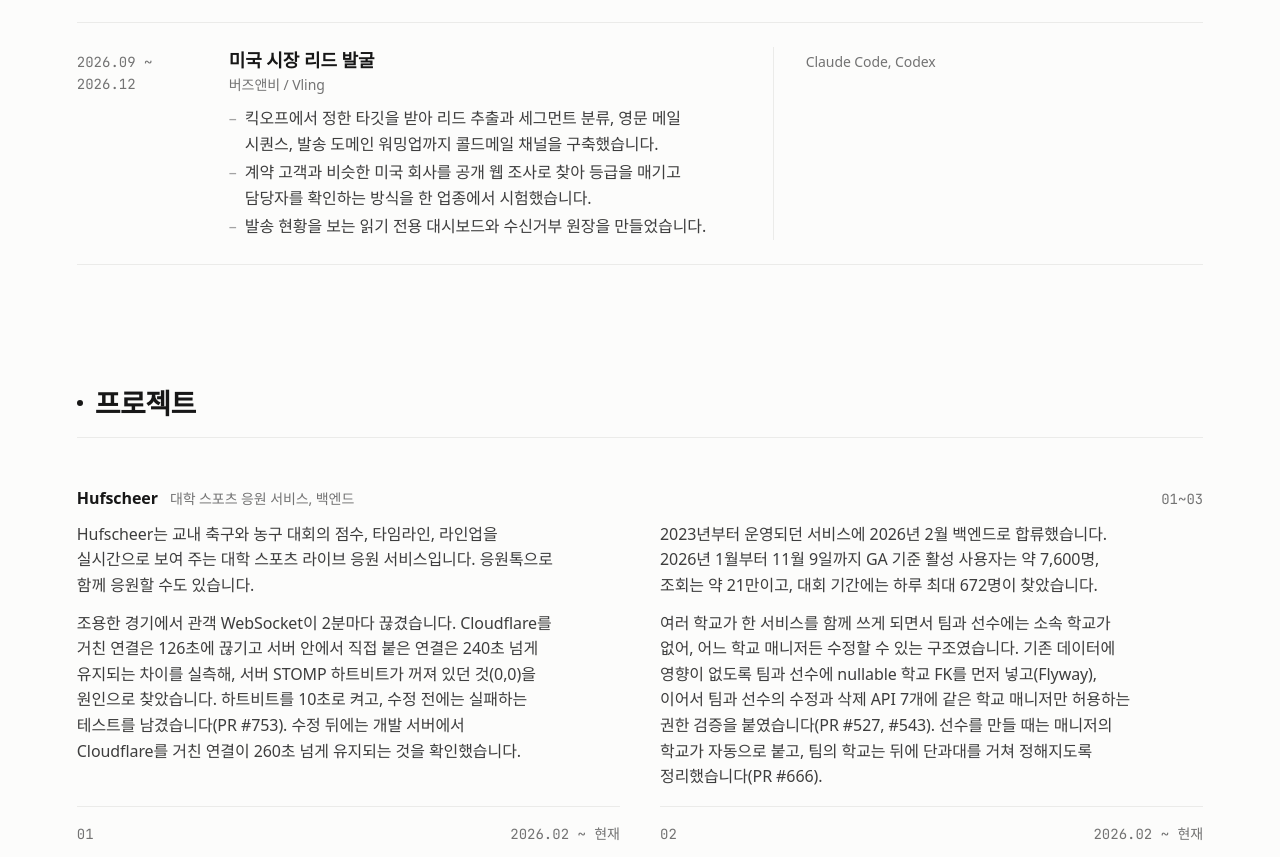
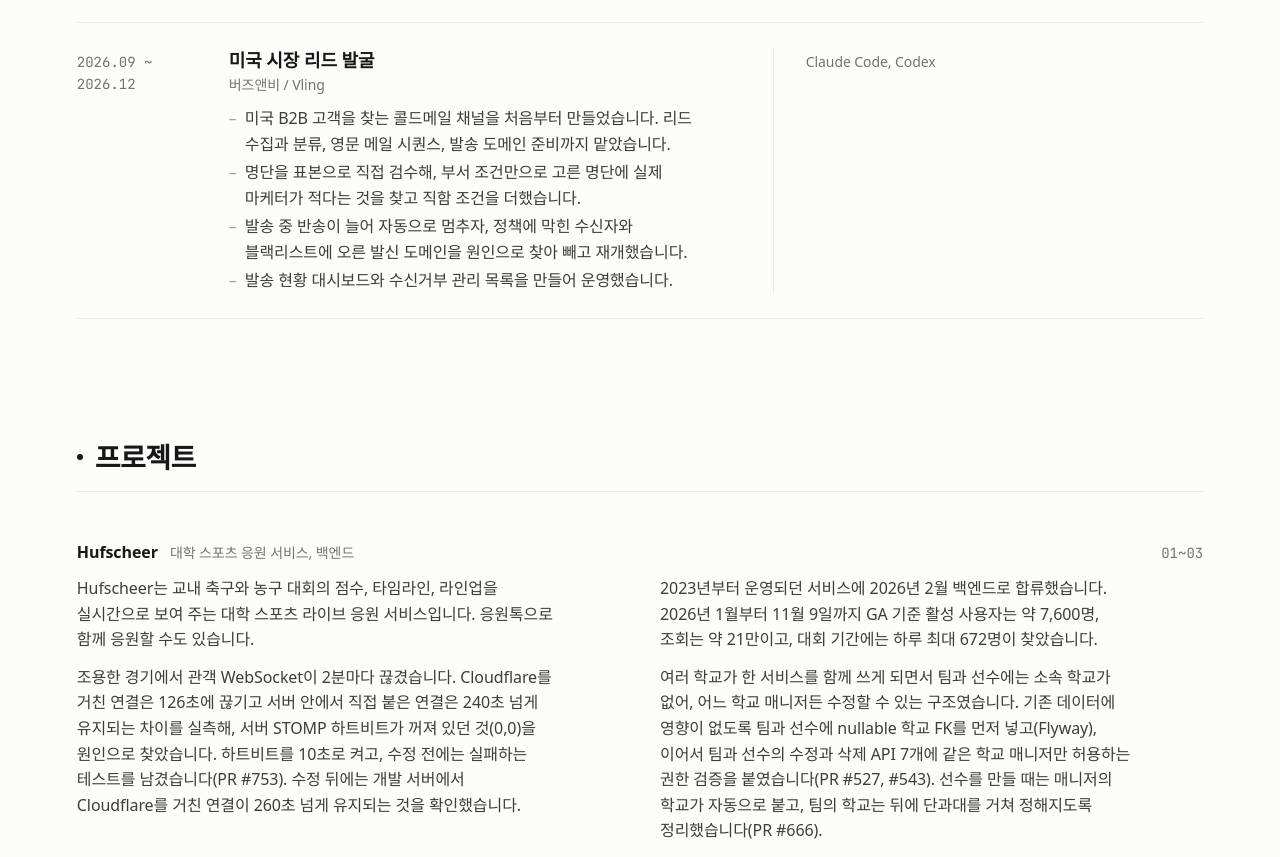
Before and after one commit to TAEW00KIM/TAEW00KIM.github.io, a React (Vite) app: page / in a window 1280 px wide. Shown: the part 871-1728 px from the top of the page. Built offline with nearby package versions, Linux system fonts and the light colour scheme; a web font is replaced by a local one.

Commit message:
경력: 미국 시장 리드 발굴 항목을 역할과 문제 해결 중심으로 다시 씀(사내 용어 제거)

```diff
--- a/src/data.en.ts
+++ b/src/data.en.ts
@@ -45,9 +45,10 @@ export const experience: { tabs: ExpTab[] } = {
           org: "Buzz & Beyond / Vling",
           period: "2026.09 ~ 2026.12",
           bullets: [
-            "I took the targets set at the kickoff and built a cold email channel: lead extraction, segment classification, an English email sequence, and sending domain warm-up.",
-            "I built a read-only dashboard for sending status and an unsubscribe ledger.",
-            "I trialed, in one industry, finding US companies similar to our contracted customers through public-web research, grading them, and identifying the right contacts.",
+            "I built a cold email channel for finding US B2B customers from scratch, covering lead sourcing and segmentation, an English email sequence, and sending domain setup.",
+            "By hand-checking a sample of the lead list, I found that filtering by department alone left few actual marketers, so I added job title filters.",
+            "When rising bounces paused sending automatically, I traced them to policy-blocked recipients and a blacklisted sending domain, removed both, and resumed.",
+            "I built and ran a sending status dashboard and an unsubscribe list.",
           ],
           tags: ["Claude Code", "Codex"],
         },
--- a/src/data.ts
+++ b/src/data.ts
@@ -56,9 +56,10 @@ export const experience: { tabs: ExpTab[] } = {
           org: "버즈앤비 / Vling",
           period: "2026.09 ~ 2026.12",
           bullets: [
-            "킥오프에서 정한 타깃을 받아 리드 추출과 세그먼트 분류, 영문 메일 시퀀스, 발송 도메인 워밍업까지 콜드메일 채널을 구축했습니다.",
-            "계약 고객과 비슷한 미국 회사를 공개 웹 조사로 찾아 등급을 매기고 담당자를 확인하는 방식을 한 업종에서 시험했습니다.",
-            "발송 현황을 보는 읽기 전용 대시보드와 수신거부 원장을 만들었습니다.",
+            "미국 B2B 고객을 찾는 콜드메일 채널을 처음부터 만들었습니다. 리드 수집과 분류, 영문 메일 시퀀스, 발송 도메인 준비까지 맡았습니다.",
+            "명단을 표본으로 직접 검수해, 부서 조건만으로 고른 명단에 실제 마케터가 적다는 것을 찾고 직함 조건을 더했습니다.",
+            "발송 중 반송이 늘어 자동으로 멈추자, 정책에 막힌 수신자와 블랙리스트에 오른 발신 도메인을 원인으로 찾아 빼고 재개했습니다.",
+            "발송 현황 대시보드와 수신거부 관리 목록을 만들어 운영했습니다.",
           ],
           tags: ["Claude Code", "Codex"],
         },
```
